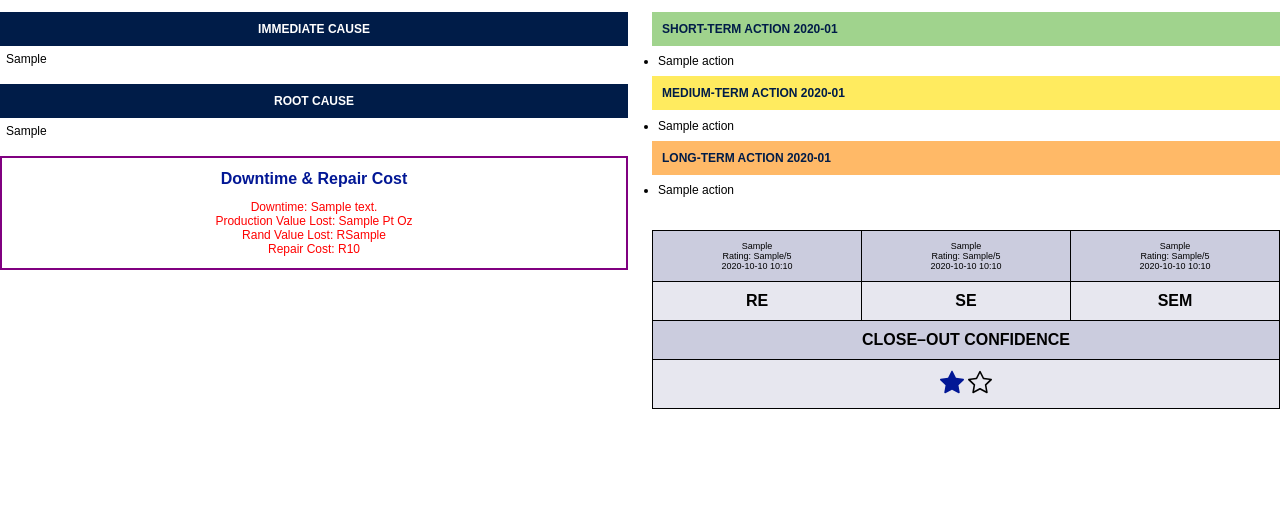
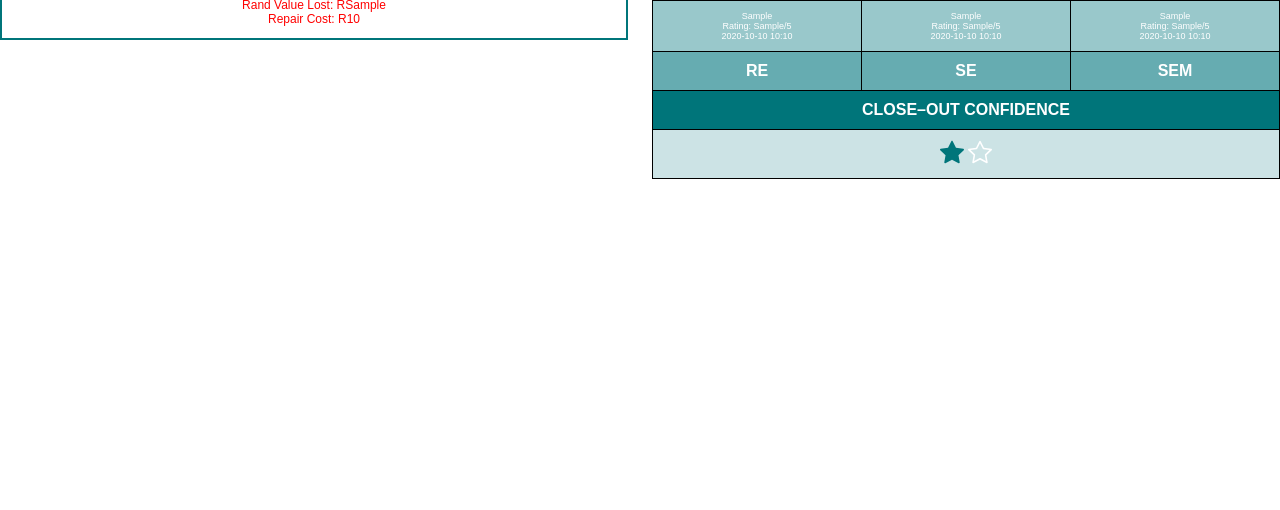
Before and after one commit to jacoduplessis/de, a Django app: template defects/templates/defects/reports/closeout.html in a window 1280 px wide. Shown: the part 290-800 px from the top of the page. Run offline with Django 4.2, Linux system fonts and the light colour scheme; the template is opened without the code that fills it: most values are stand-ins (such as "Sample title", 1, 10 or a date in 2020); parts of the project's set-up code (start-up, migrations or seed data) failed here and were passed over.

Commit message:
Update branding

```diff
--- a/defects/templates/defects/reports/anniversary.html
+++ b/defects/templates/defects/reports/anniversary.html
@@ -45,7 +45,7 @@
 
   th {
     color: white;
-    background-color: #001c48;
+    background-color: #00757a;
     text-transform: uppercase;
   }
 
@@ -73,7 +73,7 @@
   .header {
     width: 100%;
     padding: 10px;
-    background-color: #021795;
+    background-color: #00757a;
     text-transform: uppercase;
     color: white;
     font-weight: bold;
--- a/defects/templates/defects/reports/closeout.html
+++ b/defects/templates/defects/reports/closeout.html
@@ -44,13 +44,6 @@
   }
 
   /* end reset */
-  .bg-blue {
-    background-color: #001c48;
-  }
-
-  .uppercase {
-    text-transform: uppercase;
-  }
 
   th {
     color: white;
@@ -74,21 +67,17 @@
     max-width: 500px;
   }
 
-  .bg-light-grey {
-    background-color: #e7e7ef;
-  }
-
-  .bg-blue-grey {
-    background-color: #cbccde;
-  }
-
   .header {
     width: 100%;
     padding: 10px;
-    background-color: #001c48;
+    background-color: #00757a;
     text-transform: uppercase;
     color: white;
     font-weight: bold;
+  }
+
+  .text-valterra {
+    color: #00757a
   }
 
   .text-blue {
@@ -106,12 +95,9 @@
 
 </style>
 
-<div style="display: flex; flex-direction: row; align-items: center; justify-content: space-between">
-  <img src="static:close-out-header.png" style="width: 350px; padding-bottom: 0.5rem">
-</div>
-
-<div style="text-align: center; margin-bottom: 1rem;">
-  <h2 style="font-size: 18px">{{ incident.code }} – {{ incident.short_description }} – {{ incident.time_start|date:"Y-m-d" }}</h2>
+<div style="margin-bottom: 1rem; margin-top: 0" class="text-valterra">
+  <h1 style="font-size: 32px">Reliability Incident Close-Out</h1>
+  <h2 style="font-size: 20px">{{ incident.code }} – {{ incident.short_description }} – {{ incident.time_start|date:"Y-m-d" }}</h2>
 </div>
 
 <div style="display: flex;">
@@ -121,8 +107,8 @@
     <div class="header" style="text-align: center">Root Cause</div>
     <div class="content">{{ incident.close_out_root_cause|linebreaks }}</div>
 
-    <div style="text-align: center; border: 2px solid purple; padding: 1rem 2rem">
-      <div style="font-size: 16px; font-weight: bold; color: #021795; margin-bottom: 1rem">Downtime & Repair Cost</div>
+    <div style="text-align: center; border: 2px solid #00757a; padding: 1rem 2rem">
+      <div style="font-size: 16px; font-weight: bold; margin-bottom: 1rem" class="text-valterra">Downtime & Repair Cost</div>
       <div style="color: red">
         Downtime: {{ incident.duration_text }}<br>
         Production Value Lost: {{ incident.production_value_loss }} Pt Oz<br>
@@ -133,7 +119,7 @@
   </div>
   <div id="right" style="flex-basis: 50%; padding-left: 1rem">
     <div style="display: flex">
-      <div class="header text-blue" style="background-color: #a0d38d;">Short-Term Action {{ incident.close_out_short_term_date|date:"Y-m" }}</div>
+      <div class="header" style="color: white; background-color: rgba(0, 117, 126, 0.6);">Short-Term Action {{ incident.close_out_short_term_date|date:"Y-m" }}</div>
     </div>
     <div class="content">
       <ul>
@@ -143,7 +129,7 @@
       </ul>
     </div>
     <div style="display: flex">
-      <div class="header text-blue" style="background-color: #ffeb5f;">Medium-Term Action {{ incident.close_out_medium_term_date|date:"Y-m" }}</div>
+      <div class="header text-blue" style="color: white; background-color: rgba(0, 117, 126, 0.4);">Medium-Term Action {{ incident.close_out_medium_term_date|date:"Y-m" }}</div>
     </div>
     <div class="content">
       <ul>
@@ -153,7 +139,7 @@
       </ul>
     </div>
     <div style="display: flex">
-      <div class="header text-blue" style="background-color: #ffb967;">Long-Term Action {{ incident.close_out_long_term_date|date:"Y-m" }}</div>
+      <div class="header text-blue" style="color: white; background-color: rgba(0, 117, 126, 0.2);">Long-Term Action {{ incident.close_out_long_term_date|date:"Y-m" }}</div>
     </div>
     <div class="content">
       <ul>
@@ -167,39 +153,27 @@
       <table>
         <tbody>
         <tr>
-          <td class="bg-blue-grey" style="text-align: center; font-size: 9px">{{ ratings.re.0 }}<br>Rating: {{ ratings.re.1 }}/5<br>{{ ratings.re.2|date:"Y-m-d H:i" }}</td>
-          <td class="bg-blue-grey" style="text-align: center; font-size: 9px">{{ ratings.se.0 }}<br>Rating: {{ ratings.se.1 }}/5<br>{{ ratings.se.2|date:"Y-m-d H:i" }}</td>
-          <td class="bg-blue-grey" style="text-align: center; font-size: 9px">{{ ratings.sem.0 }}<br>Rating: {{ ratings.sem.1 }}/5<br>{{ ratings.sem.2|date:"Y-m-d H:i" }}</td>
+          <td style="text-align: center; font-size: 9px; background-color: rgba(0, 117, 126, 0.4); color: white">{{ ratings.re.0 }}<br>Rating: {{ ratings.re.1 }}/5<br>{{ ratings.re.2|date:"Y-m-d H:i" }}</td>
+          <td style="text-align: center; font-size: 9px; background-color: rgba(0, 117, 126, 0.4); color: white">{{ ratings.se.0 }}<br>Rating: {{ ratings.se.1 }}/5<br>{{ ratings.se.2|date:"Y-m-d H:i" }}</td>
+          <td style="text-align: center; font-size: 9px; background-color: rgba(0, 117, 126, 0.4); color: white">{{ ratings.sem.0 }}<br>Rating: {{ ratings.sem.1 }}/5<br>{{ ratings.sem.2|date:"Y-m-d H:i" }}</td>
         </tr>
         <tr>
-          <td class="bg-light-grey" style="text-align: center; font-weight: bold">RE</td>
-          <td class="bg-light-grey" style="text-align: center; font-weight: bold">SE</td>
-          <td class="bg-light-grey" style="text-align: center; font-weight: bold">SEM</td>
+          <td style="text-align: center; font-weight: bold; background-color: rgba(0, 117, 126, 0.6); color: white">RE</td>
+          <td style="text-align: center; font-weight: bold; background-color: rgba(0, 117, 126, 0.6); color: white">SE</td>
+          <td style="text-align: center; font-weight: bold; background-color: rgba(0, 117, 126, 0.6); color: white">SEM</td>
         </tr>
         <tr>
-          <td colspan="3" class="bg-blue-grey" style="text-align: center; font-weight: bold; text-transform: uppercase">Close–Out Confidence</td>
+          <td colspan="3" style="text-align: center; background-color: #00757a; color: white; font-weight: bold; text-transform: uppercase">Close–Out Confidence</td>
         </tr>
         <tr>
-          <td colspan="3" class="bg-light-grey" style="text-align: center">
+          <td colspan="3" style="text-align: center; background-color: rgba(0, 117, 126, 0.2); color: white">
 
             {% for ix in incident.close_out_confidence_filled_stars %}
               {# fill #}
-              <svg xmlns="http://www.w3.org/2000/svg" width="24" height="24" fill="#021795" class="bi bi-star-fill" viewBox="0 0 16 16">
-                <path d="M3.612 15.443c-.386.198-.824-.149-.746-.592l.83-4.73L.173 6.765c-.329-.314-.158-.888.283-.95l4.898-.696L7.538.792c.197-.39.73-.39.927 0l2.184 4.327 4.898.696c.441.062.612.636.282.95l-3.522 3.356.83 4.73c.078.443-.36.79-.746.592L8 13.187l-4.389 2.256z"/>
+              <svg xmlns="http://www.w3.org/2000/svg" width="24" height="24" fill="#00757a" class="bi bi-star-fill" viewBox="0 0 16 16">
+                <path d="M3.612 15.443c-.386.198-.824-.149-.746-.592l.83-4.73L.173 6.765c-.329-.314-.158-.888.283-.95l4.898-.696L7.538.792c.197-.39.73-.39.927 0l2.184 4.327 4.898.696c.441.062.612.636.282.95l-3.522 3.356.83 4.73c.078.443-.36.79-.746.592L8 13.187l-4.389 2.256z" fill="#00757a"/>
               </svg>
             {% endfor %}
-
-            {#            <svg xmlns="http://www.w3.org/2000/svg" width="24" height="24" fill="currentColor" class="bi bi-star-fill" viewBox="0 0 16 16">#}
-            {#              <path d="M3.612 15.443c-.386.198-.824-.149-.746-.592l.83-4.73L.173 6.765c-.329-.314-.158-.888.283-.95l4.898-.696L7.538.792c.197-.39.73-.39.927 0l2.184 4.327 4.898.696c.441.062.612.636.282.95l-3.522 3.356.83 4.73c.078.443-.36.79-.746.592L8 13.187l-4.389 2.256z"/>#}
-            {#            </svg>#}
-            {##}
-            {#            <svg xmlns="http://www.w3.org/2000/svg" width="24" height="24" fill="currentColor" class="bi bi-star-fill" viewBox="0 0 16 16">#}
-            {#              <path d="M3.612 15.443c-.386.198-.824-.149-.746-.592l.83-4.73L.173 6.765c-.329-.314-.158-.888.283-.95l4.898-.696L7.538.792c.197-.39.73-.39.927 0l2.184 4.327 4.898.696c.441.062.612.636.282.95l-3.522 3.356.83 4.73c.078.443-.36.79-.746.592L8 13.187l-4.389 2.256z"/>#}
-            {#            </svg>#}
-            {##}
-            {#            <svg xmlns="http://www.w3.org/2000/svg" width="24" height="24" fill="currentColor" class="bi bi-star-fill" viewBox="0 0 16 16">#}
-            {#              <path d="M3.612 15.443c-.386.198-.824-.149-.746-.592l.83-4.73L.173 6.765c-.329-.314-.158-.888.283-.95l4.898-.696L7.538.792c.197-.39.73-.39.927 0l2.184 4.327 4.898.696c.441.062.612.636.282.95l-3.522 3.356.83 4.73c.078.443-.36.79-.746.592L8 13.187l-4.389 2.256z"/>#}
-            {#            </svg>#}
 
             {% for ix in incident.close_out_confidence_empty_stars %}
               {# empty #}
```
Also changed, not shown: defects/templates/defects/reports/notification.html (+12 -2 lines).
